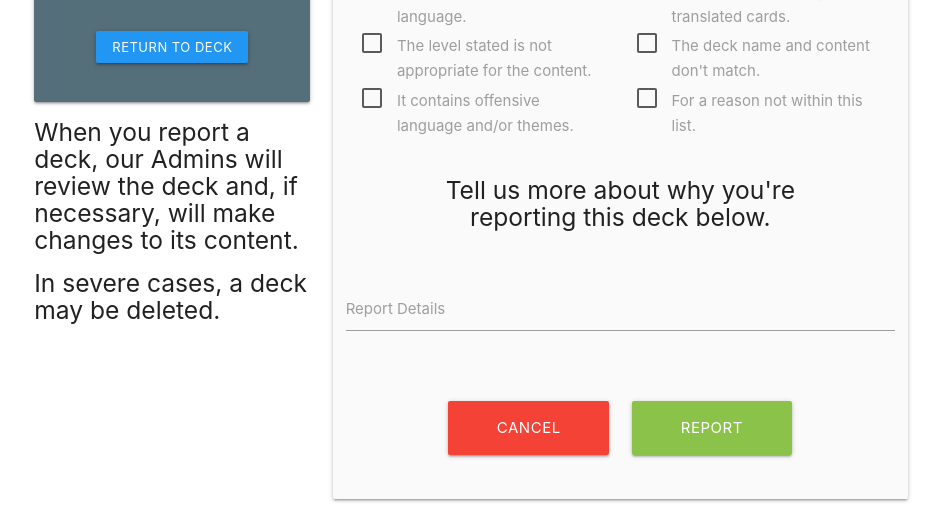
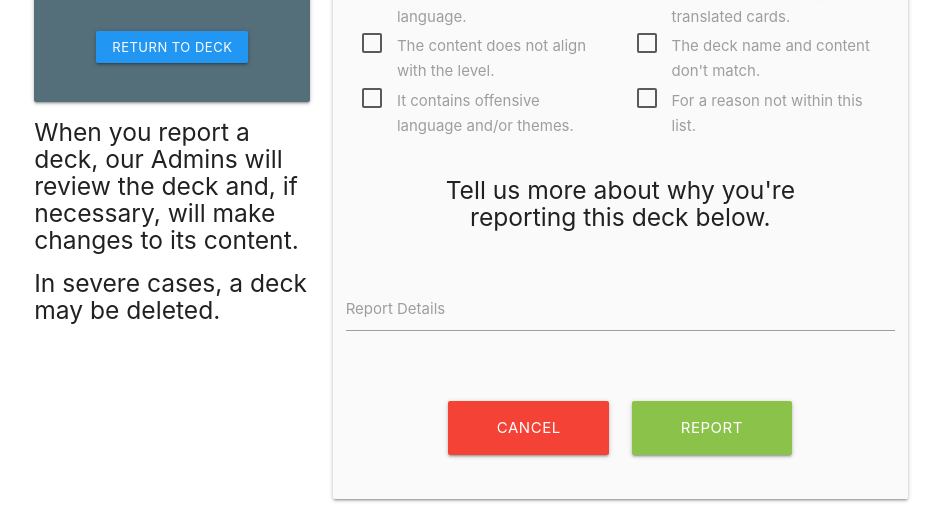
Before and after one commit to DHayes23/Flashcards, a Flask app: template templates/create_report.html in a window 1280 px wide. Shown: the part 383-896 px from the top of the page, without its empty margins (169-1110 px from the left). Run offline with Flask 2, Linux system fonts and the light colour scheme; the template is opened without the code that fills it, so the values that code supplies are empty; some libraries are stand-ins or nearby versions.

Commit message:
Update reasons with new descriptions

```diff
--- a/templates/create_report.html
+++ b/templates/create_report.html
@@ -69,8 +69,7 @@
                                 <label for="report_check_3">
                                     <input type="checkbox" value="true" id="report_check_3" name="report_check_3"
                                         class="filled-in" />
-                                    <span class="report-checkbox">The level stated is not appropriate for the
-                                        content.</span>
+                                    <span class="report-checkbox">The content does not align with the level.</span>
                                 </label>
                             </p>
                         </div>
@@ -79,7 +78,7 @@
                                 <label for="report_check_4">
                                     <input type="checkbox" value="true" id="report_check_4" name="report_check_4"
                                         class="filled-in" />
-                                    <span class="report-checkbox">The deck name and content don't match. </span>
+                                    <span class="report-checkbox">The deck name and content don't match.</span>
                                 </label>
                             </p>
                         </div>
@@ -118,7 +117,7 @@
                             <a href="{{ url_for('play_deck', deck_id=deck._id) }}"
                                 class="waves-effect waves-light btn-large manage-deck-button red">Cancel</a>
                         </div>
-                        <!-- This button posts the changes made to the deck to the server. -->
+                        <!-- This button posts the changes made to the report to the server. -->
                         <div class="col s6 m4 center-align">
                             <button class="waves-effect waves-light btn-large manage-deck-button light-green"
                                 type="submit">Report</button>
```
